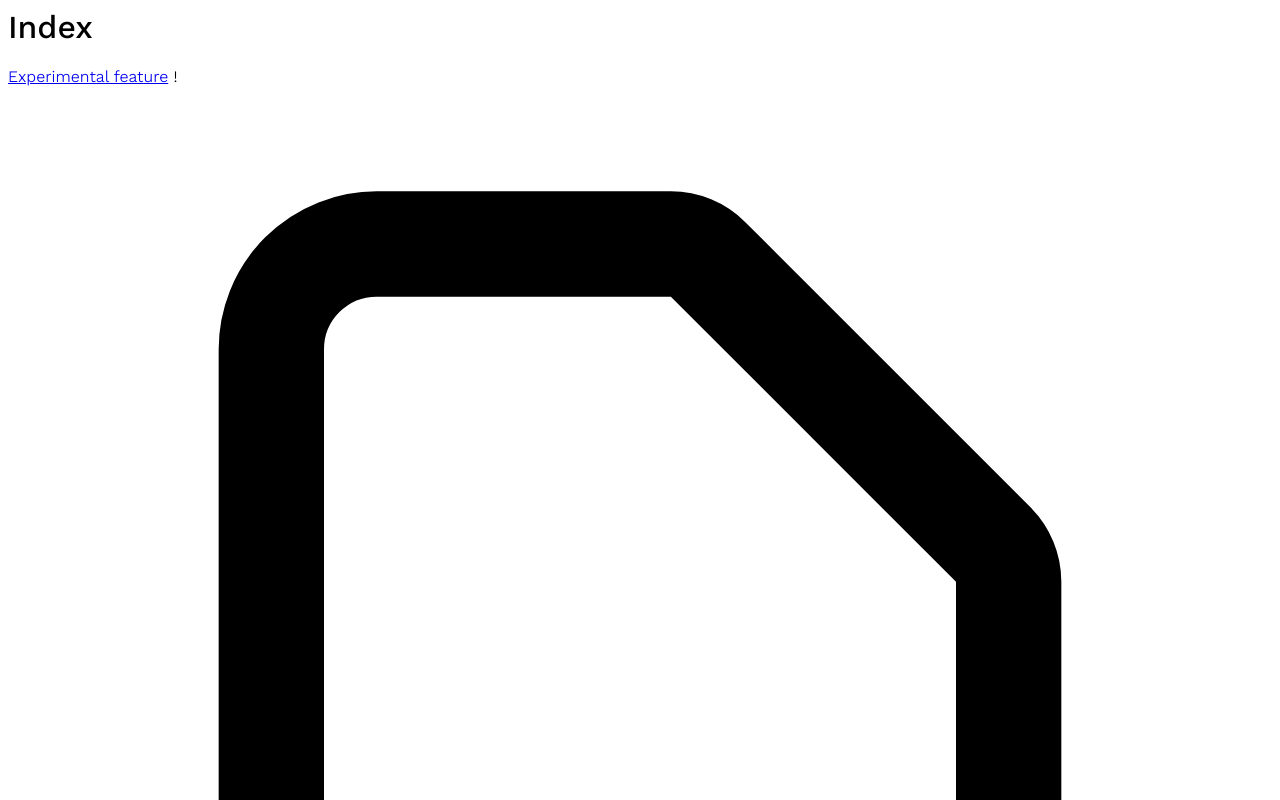
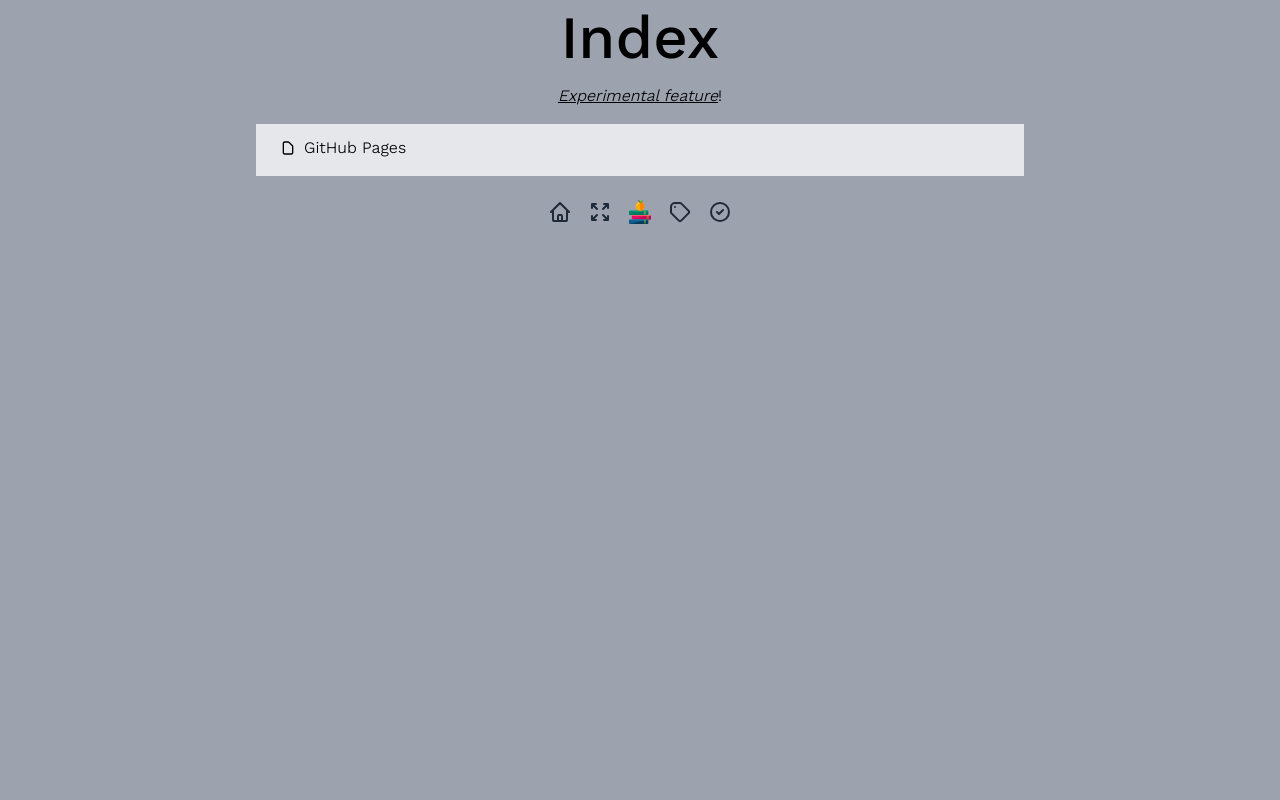
Before and after one commit to cmaughan/third-brain, a plain HTML site: page -/all.html in a window 1280 px wide. Shown: the top 800 px of the page. Drawn offline with nearby package versions, Linux system fonts and the light colour scheme; files that its build step writes are made by us from their sources; no server answers; files whose address does not match are found by name.

Commit message:
deploy: a712f4ea5ed02ac6a6f9580fdb4bc1039d087472

```diff
--- a/-/all.html
+++ b/-/all.html
@@ -15,13 +15,13 @@
       <meta property='og:title' content='Index' />
 
 
-      <base href='/emanote-template/' />
+      <base href='/' />
       <link href='favicon.svg' rel='icon' />
 
     <meta name='generator' content='Emanote' />
 
 
-  <link href='tailwind.css?instanceId=fa54f763-54a3-474c-bae4-58c84f0d62c5' rel='stylesheet' type='text/css' />
+  <link href='tailwind.css?instanceId=5a3f29dc-b44a-4364-87bb-088892c8854d' rel='stylesheet' type='text/css' />
 
   <!-- Heist error element -->
   <style>
@@ -96,7 +96,7 @@
 <script src='_emanote-static/stork/stork.js'></script>
 
 
-    <script data-emanote-base-url='/emanote-template/'>
+    <script data-emanote-base-url='/'>
       window.emanote = {};
       window.emanote.stork = {
         searchShown: false,
```
Also changed, not shown: -/tags.html (+3 -3 lines), -/tasks.html (+3 -3 lines), github-pages.html (+3 -3 lines), index.html (+3 -3 lines).
